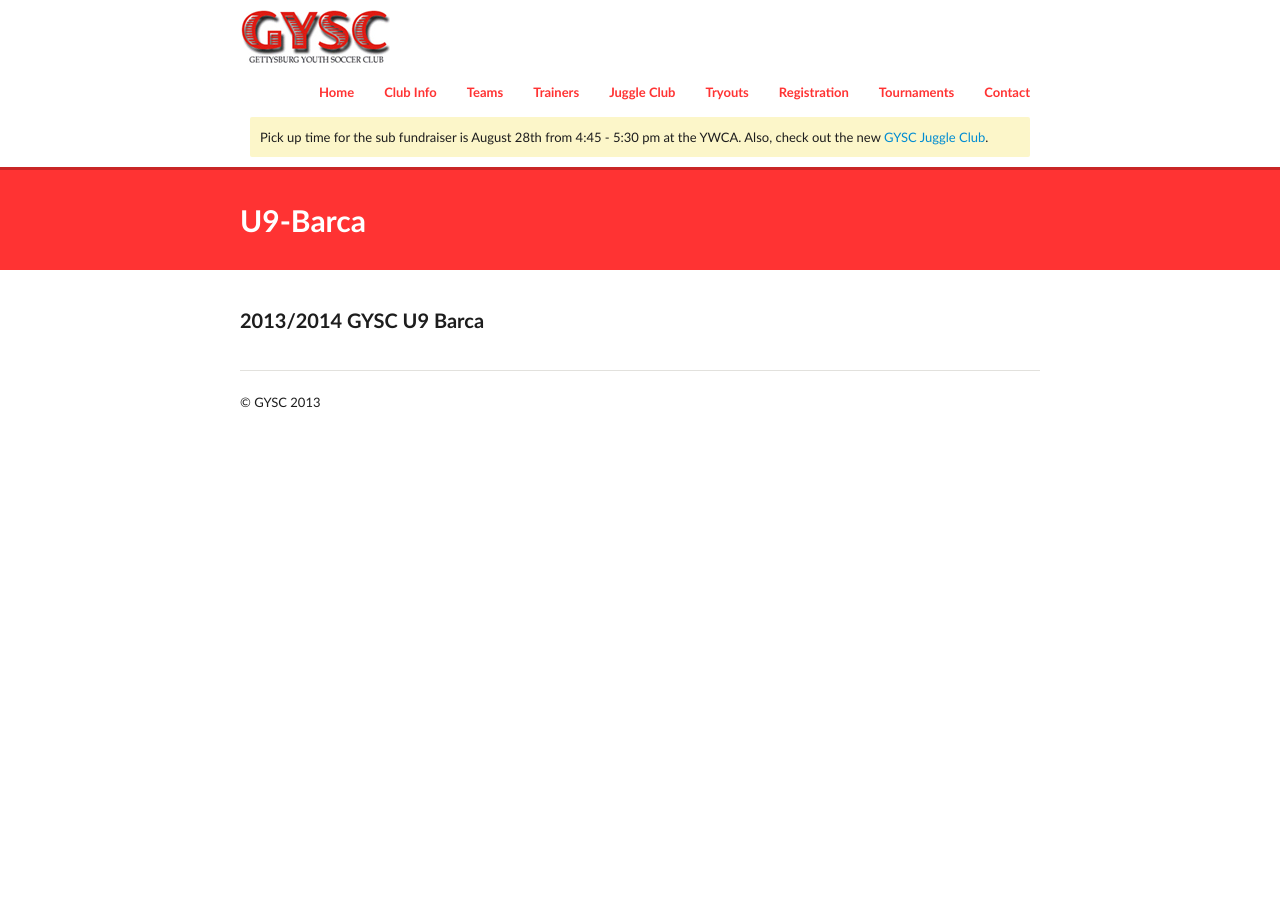
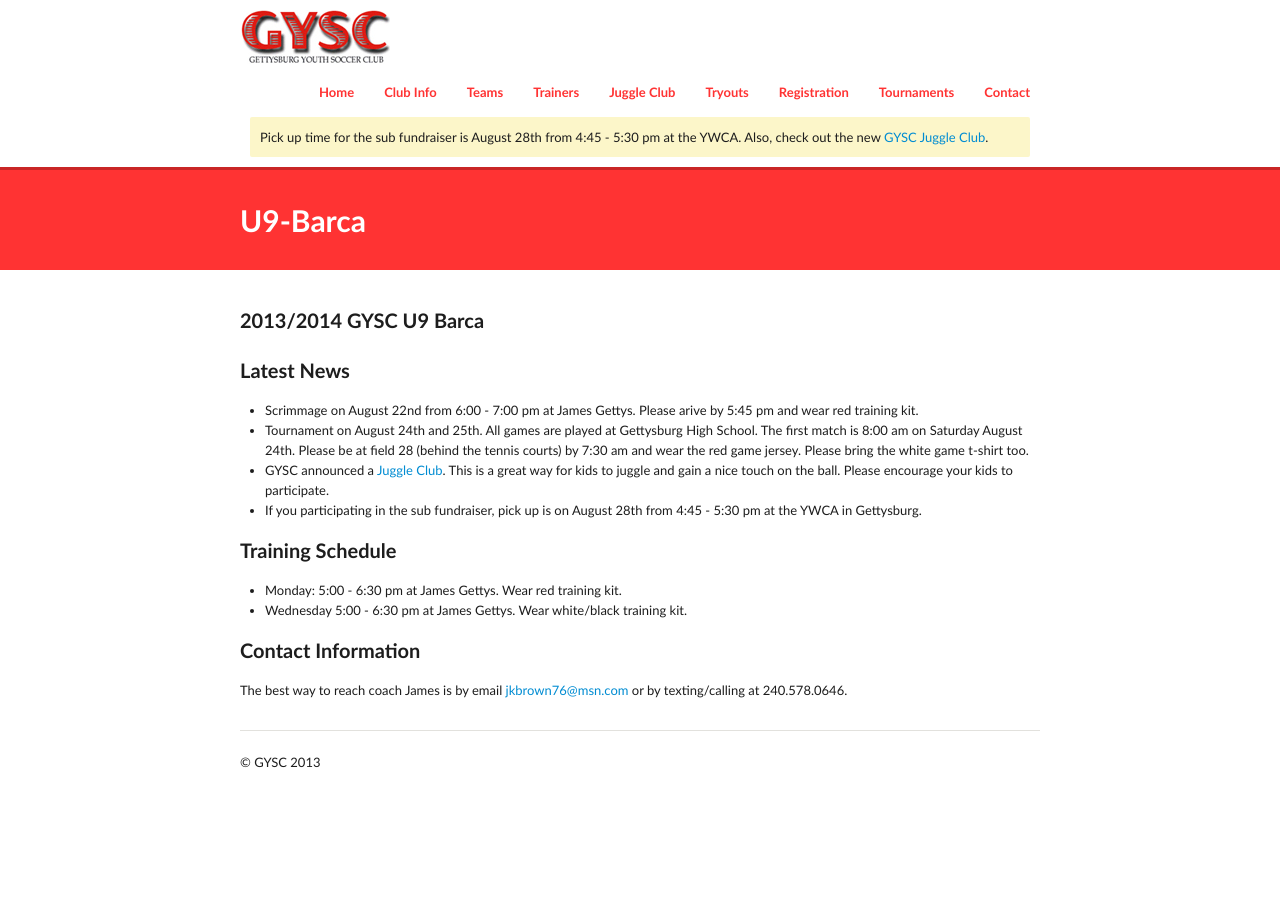
Before and after one commit to GYSC/gysc.github.com, a Jekyll site: the page built from teams-U9-barca.md, in a window 1280 px wide. Built offline with Jekyll 4.4.1, drawn with Linux system fonts in a browser that asks for light colours; Markdown is read by kramdown in place of the engine named in the settings.

Commit message:
Update teams-U9-barca.md

```diff
--- a/teams-U9-barca.md
+++ b/teams-U9-barca.md
@@ -7,3 +7,19 @@ permalink: /teams-U9-barca/
 ---
 
 ###2013/2014 GYSC U9 Barca
+
+###Latest News
+
+- Scrimmage on August 22nd from 6:00 - 7:00 pm at James Gettys. Please arive by 5:45 pm and wear red training kit.
+- Tournament on August 24th and 25th. All games are played at Gettysburg High School. The first match is 8:00 am on Saturday August 24th. Please be at field 28 (behind the tennis courts) by 7:30 am and wear the red game jersey. Please bring the white game t-shirt too.
+- GYSC announced a [Juggle Club](http://www.gettysburgyouthsoccer.org/juggle-club). This is a great way for kids to juggle and gain a nice touch on the ball. Please encourage your kids to participate.
+- If you participating in the sub fundraiser, pick up is on August 28th from 4:45 - 5:30 pm at the YWCA in Gettysburg.
+
+### Training Schedule
+
+- Monday: 5:00 - 6:30 pm at James Gettys. Wear red training kit.
+- Wednesday 5:00 - 6:30 pm at James Gettys. Wear white/black training kit.
+
+### Contact Information
+
+The best way to reach coach James is by email <a href="mailto:jkbrown76@msn.com">jkbrown76@msn.com</a> or by texting/calling at 240.578.0646.
```
